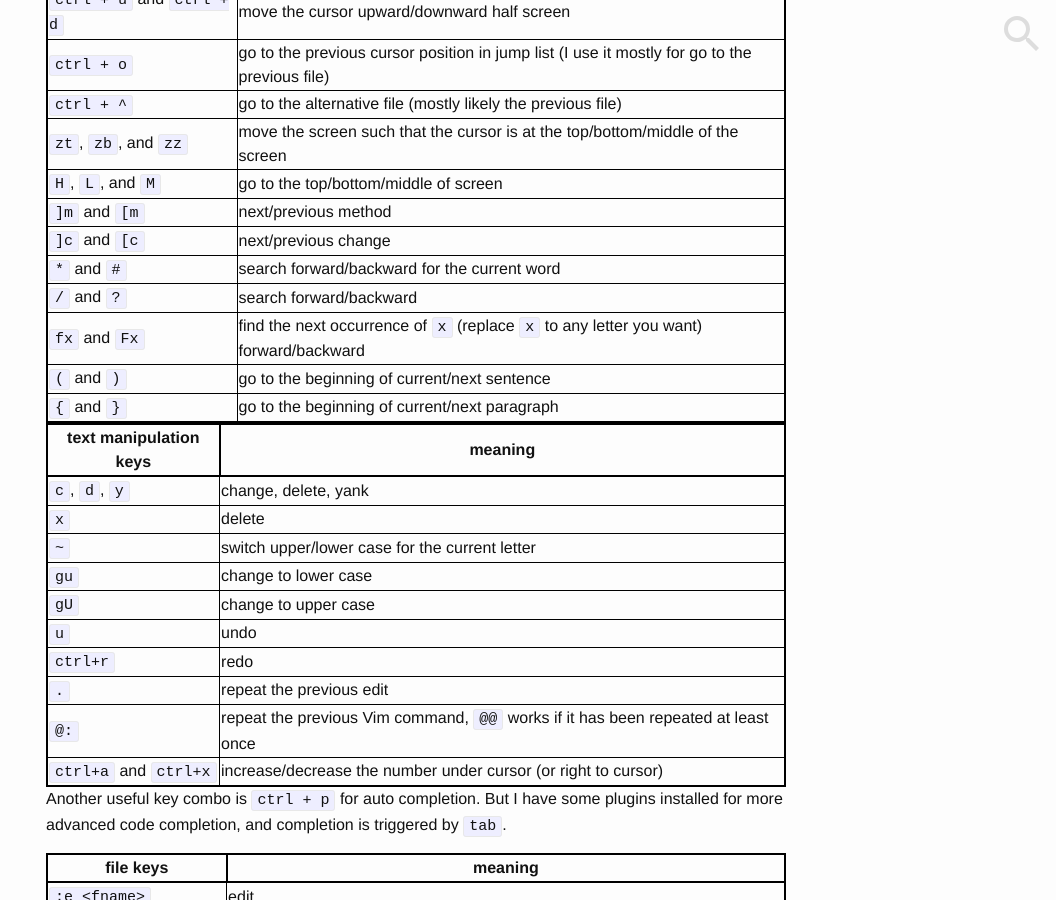
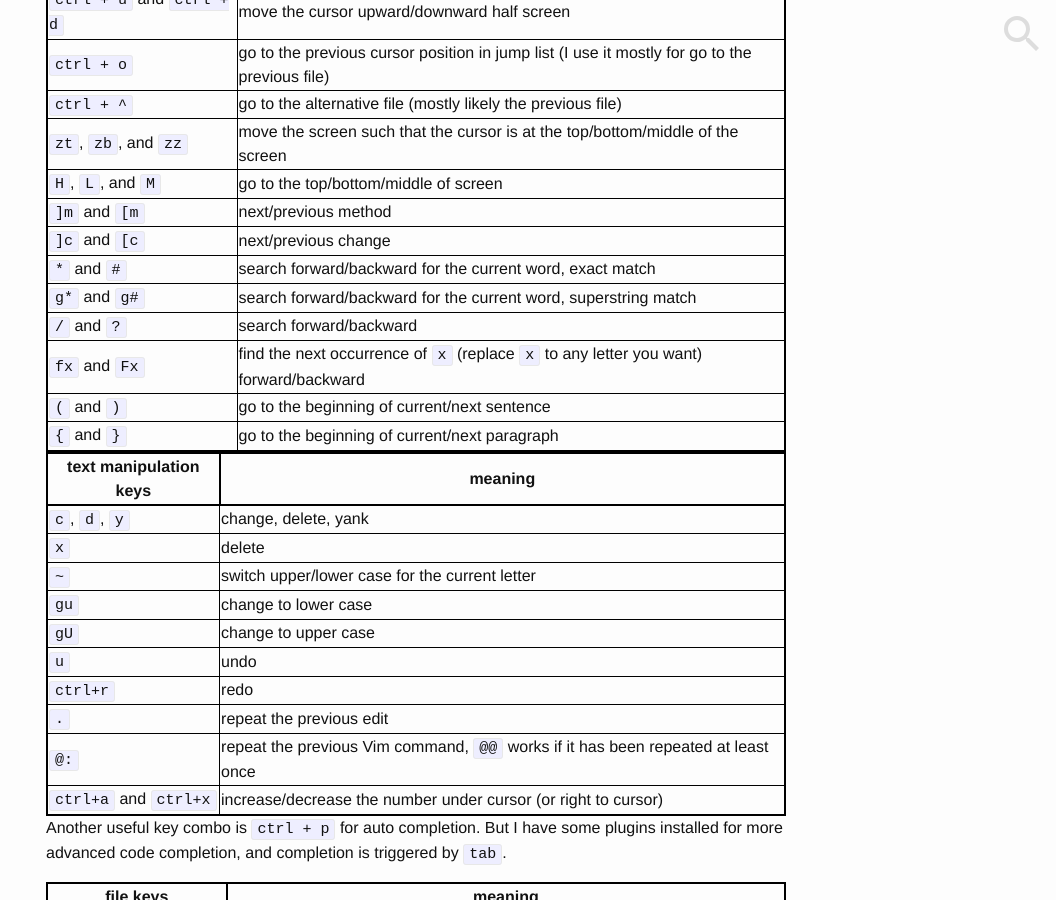
Before and after one commit to nosarthur/nosarthur.github.io, a Jekyll site: the page built from _posts/2020-06-27-vim-productivity.md, in a window 1280 px wide and 900 px high, scrolled down 1195 px. Shown: the whole window, without its empty margins (224-1280 px from the left). Built offline with Jekyll 4.4.1, drawn with Linux system fonts in a browser that asks for light colours; comment, search, counter and statistics services are not loaded.

Commit message:
minor edits

```diff
--- a/_posts/2020-06-27-vim-productivity.md
+++ b/_posts/2020-06-27-vim-productivity.md
@@ -56,7 +56,8 @@ navigation keys | meaning
 `H`, `L`, and `M`  | go to the top/bottom/middle of screen
 `]m` and  `[m` | next/previous method
 `]c` and `[c` | next/previous change
-`*` and `#`| search forward/backward for the current word
+`*` and `#`| search forward/backward for the current word, exact match
+`g*` and `g#`| search forward/backward for the current word, superstring match
 `/` and `?` | search forward/backward
 `fx` and `Fx`| find the next occurrence of `x` (replace `x` to any letter you want) forward/backward
 `(` and `)` | go to the beginning of current/next sentence
```
Also changed, not shown: _drafts/Bernoulli-binormial-Gaussian-Poisson-Exponential.md (renamed from _drafts/Bernoulli-binormial-Gaussian-Poisson.md, +6 -5 lines), _drafts/crystal.md (+2 -0 lines), _posts/2016-11-14-Monte-Carlo.md (+2 -1 lines), _posts/2019-05-27-gita-breakdown.md (+1 -1 lines).
